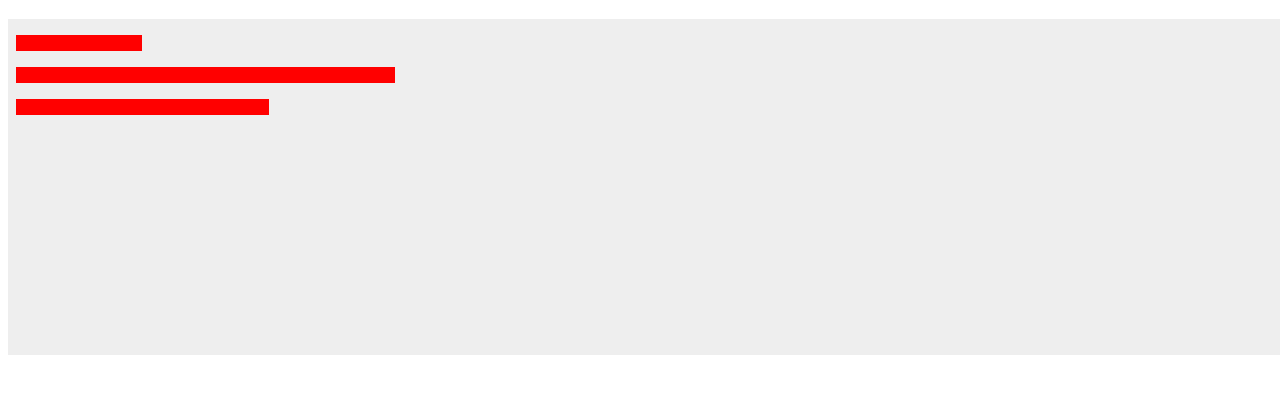
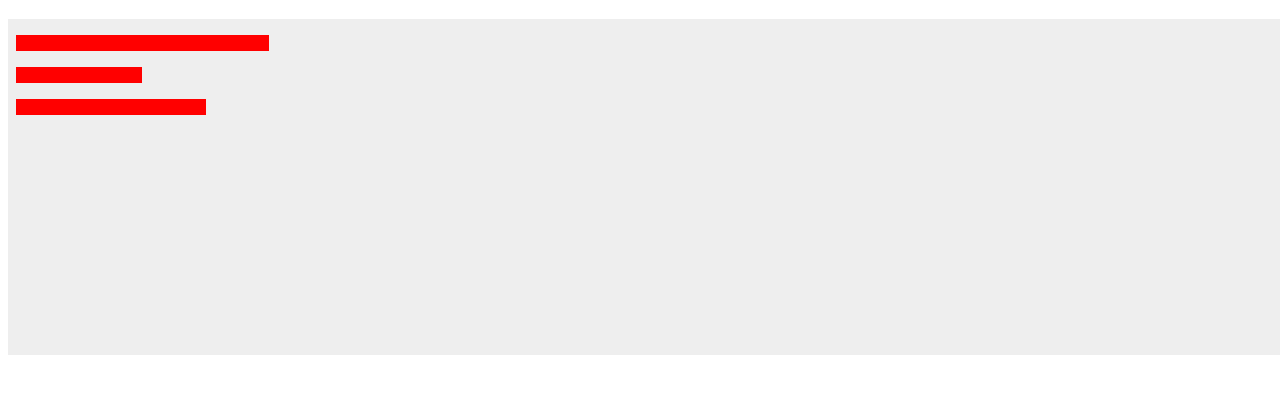
Before and after one commit to jlguenego/accident-route, a website: page app/index.html in a window 1280 px wide. Shown: the part 61-454 px from the top of the page. Drawn offline with nearby package versions, Linux system fonts and the light colour scheme.

Commit message:
csv to bar

```diff
--- a/app/index.html
+++ b/app/index.html
@@ -10,9 +10,9 @@
 <body>
     <h1>Accidents de la route par département</h1>
     <div class="histo">
-        <div class="bar" style="width: 10%"></div>
-        <div class="bar" style="width: 30%"></div>
-        <div class="bar" style="width: 20%"></div>
+        <div class="bar"></div>
+        <div class="bar"></div>
+        <div class="bar"></div>
     </div>
     <script src="https://cdnjs.cloudflare.com/ajax/libs/d3/5.9.7/d3.js"></script>
     <script src="main.js"></script>
--- a/app/main.js
+++ b/app/main.js
@@ -4,6 +4,11 @@ console.log('hello', d3);
     try {
         const data = await d3.csv('data.csv')
         console.log('data', data);
+
+        const bars = document.querySelectorAll('.bar');
+        bars.forEach((bar, i) => {
+            bar.style.width = `${100 * data[i]['nbr-accident']/5000}%`;
+        });
     } catch (error) {
         console.log('error', error);
     }
--- a/app/style.css
+++ b/app/style.css
@@ -8,6 +8,7 @@
 }
 
 .bar {
+    width: 0;
     height: 1em;
     margin: 0.5em 0;
     background-color: red;
```
